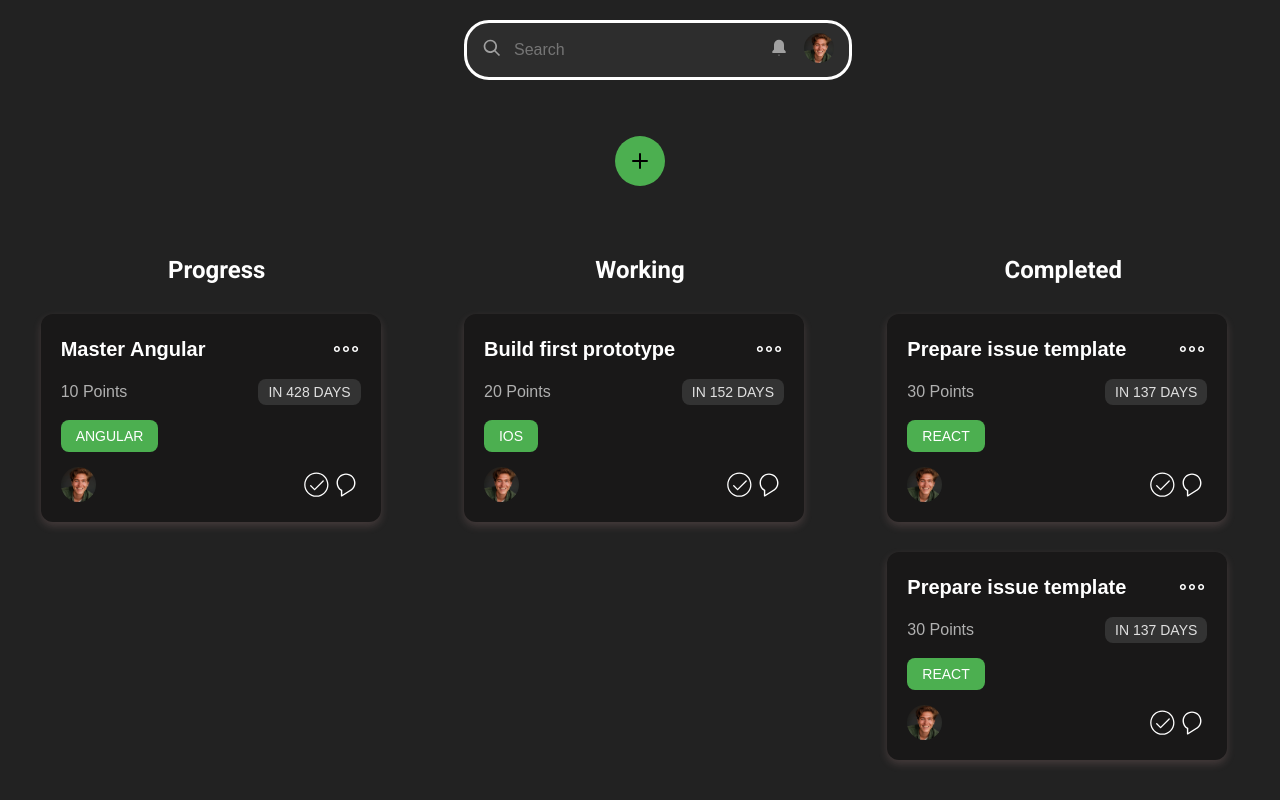
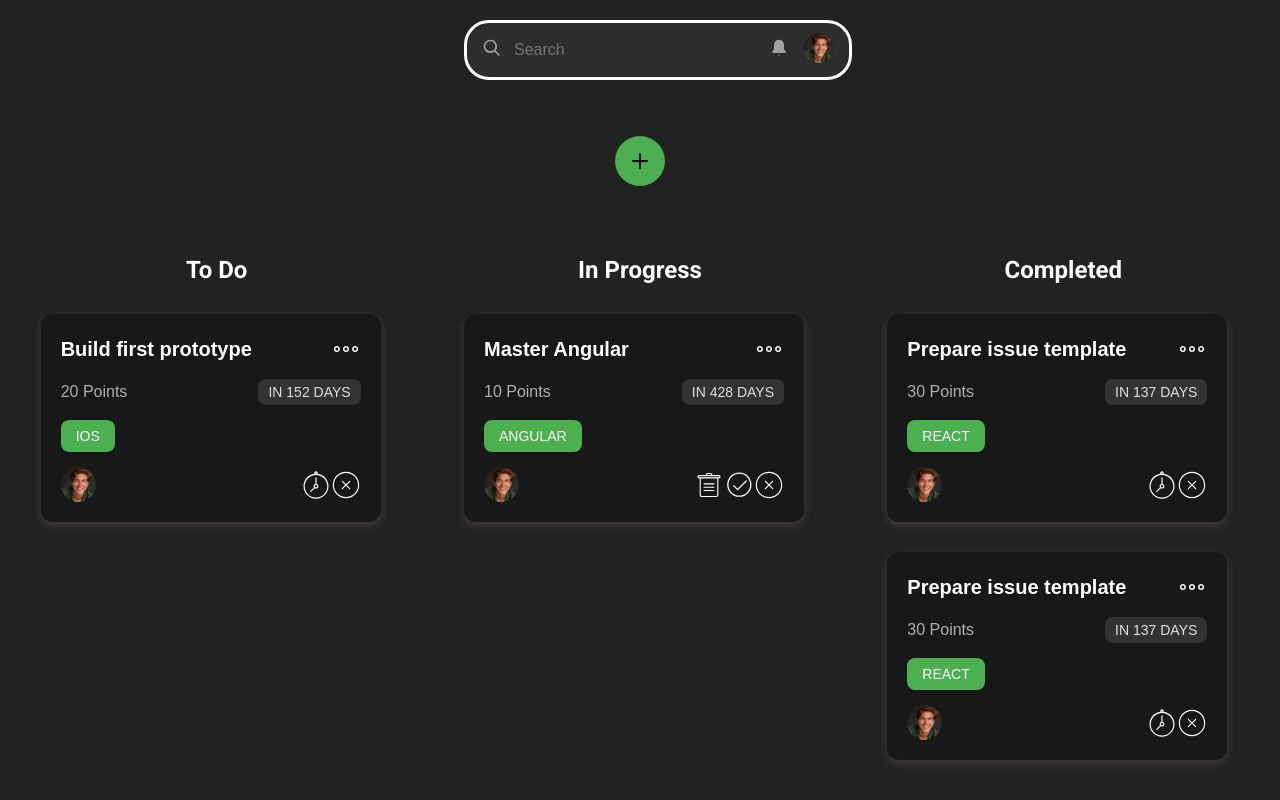
Before and after one commit to Brianmax/angular-ravn, an Angular app: page / in a window 1280 px wide. Built offline with nearby package versions, Linux system fonts and the light colour scheme.

Commit message:
complete buttons functionalities

```diff
--- a/src/app/task-creator/task-creator.component.html
+++ b/src/app/task-creator/task-creator.component.html
@@ -17,8 +17,8 @@
     <p>
       <label for="status">Status</label>
       <select id="status" name="status" formControlName="status">
-        <option value="in-progress">In Progress</option>
-        <option value="working">Working</option>
+        <option value="todo">Todo</option>
+        <option value="in-progress">In progress</option>
         <option value="completed">Completed</option>
       </select>
     </p>
--- a/src/app/task/task.component.html
+++ b/src/app/task/task.component.html
@@ -26,11 +26,34 @@
   <div class="card-footer">
     <img src="../../assets/user.jpg" alt="User Avatar" class="avatar">
     <div class="footer-icons">
-      <svg class="svg-icon hover-svg-icon" viewBox="0 0 20 20">
+      <svg
+        class="svg-icon hover-svg-icon"
+        viewBox="0 0 20 20"
+        *ngIf="userTask.status=='in-progress'"
+        (click)="chageStatus('todo')"
+      >
+        <path fill="#FFFFFF" d="M16.588,3.411h-4.466c0.042-0.116,0.074-0.236,0.074-0.366c0-0.606-0.492-1.098-1.099-1.098H8.901c-0.607,0-1.098,0.492-1.098,1.098c0,0.13,0.033,0.25,0.074,0.366H3.41c-0.606,0-1.098,0.492-1.098,1.098c0,0.607,0.492,1.098,1.098,1.098h0.366V16.59c0,0.808,0.655,1.464,1.464,1.464h9.517c0.809,0,1.466-0.656,1.466-1.464V5.607h0.364c0.607,0,1.1-0.491,1.1-1.098C17.688,3.903,17.195,3.411,16.588,3.411z M8.901,2.679h2.196c0.202,0,0.366,0.164,0.366,0.366S11.3,3.411,11.098,3.411H8.901c-0.203,0-0.366-0.164-0.366-0.366S8.699,2.679,8.901,2.679z M15.491,16.59c0,0.405-0.329,0.731-0.733,0.731H5.241c-0.404,0-0.732-0.326-0.732-0.731V5.607h10.983V16.59z M16.588,4.875H3.41c-0.203,0-0.366-0.164-0.366-0.366S3.208,4.143,3.41,4.143h13.178c0.202,0,0.367,0.164,0.367,0.366S16.79,4.875,16.588,4.875zM6.705,14.027h6.589c0.202,0,0.366-0.164,0.366-0.366s-0.164-0.367-0.366-0.367H6.705c-0.203,0-0.366,0.165-0.366,0.367S6.502,14.027,6.705,14.027z M6.705,11.83h6.589c0.202,0,0.366-0.164,0.366-0.365c0-0.203-0.164-0.367-0.366-0.367H6.705c-0.203,0-0.366,0.164-0.366,0.367C6.339,11.666,6.502,11.83,6.705,11.83z M6.705,9.634h6.589c0.202,0,0.366-0.164,0.366-0.366c0-0.202-0.164-0.366-0.366-0.366H6.705c-0.203,0-0.366,0.164-0.366,0.366C6.339,9.47,6.502,9.634,6.705,9.634z"></path>
+      </svg>
+      <svg
+        class="svg-icon hover-svg-icon" viewBox="0 0 20 20"
+        *ngIf="userTask.status=='todo' || userTask.status=='completed'"
+        (click)="chageStatus('in-progress')"
+      >
+        <path fill="#FFFFFF" d="M11.088,2.542c0.063-0.146,0.103-0.306,0.103-0.476c0-0.657-0.534-1.19-1.19-1.19c-0.657,0-1.19,0.533-1.19,1.19c0,0.17,0.038,0.33,0.102,0.476c-4.085,0.535-7.243,4.021-7.243,8.252c0,4.601,3.73,8.332,8.332,8.332c4.601,0,8.331-3.73,8.331-8.332C18.331,6.562,15.173,3.076,11.088,2.542z M10,1.669c0.219,0,0.396,0.177,0.396,0.396S10.219,2.462,10,2.462c-0.22,0-0.397-0.177-0.397-0.396S9.78,1.669,10,1.669z M10,18.332c-4.163,0-7.538-3.375-7.538-7.539c0-4.163,3.375-7.538,7.538-7.538c4.162,0,7.538,3.375,7.538,7.538C17.538,14.957,14.162,18.332,10,18.332z M10.386,9.26c0.002-0.018,0.011-0.034,0.011-0.053V5.24c0-0.219-0.177-0.396-0.396-0.396c-0.22,0-0.397,0.177-0.397,0.396v3.967c0,0.019,0.008,0.035,0.011,0.053c-0.689,0.173-1.201,0.792-1.201,1.534c0,0.324,0.098,0.625,0.264,0.875c-0.079,0.014-0.155,0.043-0.216,0.104l-2.244,2.244c-0.155,0.154-0.155,0.406,0,0.561s0.406,0.154,0.561,0l2.244-2.242c0.061-0.062,0.091-0.139,0.104-0.217c0.251,0.166,0.551,0.264,0.875,0.264c0.876,0,1.587-0.711,1.587-1.587C11.587,10.052,11.075,9.433,10.386,9.26z M10,11.586c-0.438,0-0.793-0.354-0.793-0.792c0-0.438,0.355-0.792,0.793-0.792c0.438,0,0.793,0.355,0.793,0.792C10.793,11.232,10.438,11.586,10,11.586z"></path>
+      </svg>
+      <svg
+        class="svg-icon hover-svg-icon" viewBox="0 0 20 20"
+        *ngIf="userTask.status=='in-progress'"
+        (click)="chageStatus('completed')"
+      >
         <path fill="#FFFFFF" d="M10.219,1.688c-4.471,0-8.094,3.623-8.094,8.094s3.623,8.094,8.094,8.094s8.094-3.623,8.094-8.094S14.689,1.688,10.219,1.688 M10.219,17.022c-3.994,0-7.242-3.247-7.242-7.241c0-3.994,3.248-7.242,7.242-7.242c3.994,0,7.241,3.248,7.241,7.242C17.46,13.775,14.213,17.022,10.219,17.022 M15.099,7.03c-0.167-0.167-0.438-0.167-0.604,0.002L9.062,12.48l-2.269-2.277c-0.166-0.167-0.437-0.167-0.603,0c-0.166,0.166-0.168,0.437-0.002,0.603l2.573,2.578c0.079,0.08,0.188,0.125,0.3,0.125s0.222-0.045,0.303-0.125l5.736-5.751C15.268,7.466,15.265,7.196,15.099,7.03"></path>
       </svg>
-      <svg class="svg-icon hover-svg-icon" viewBox="0 0 20 20">
-        <path fill="#FFFFFF" d="M10,2.262c-3.486,0-6.322,2.837-6.322,6.322c0,2.129,1.105,4.126,2.905,5.291l0.009,3.396c0.002,0.168,0.093,0.326,0.24,0.406c0.072,0.041,0.149,0.061,0.228,0.061c0.086,0,0.171-0.023,0.246-0.07l6.338-3.922c0.037-0.021,0.069-0.049,0.098-0.08c1.618-1.193,2.581-3.084,2.581-5.082C16.322,5.099,13.485,2.262,10,2.262z M13.109,12.969c-0.016,0.01-0.03,0.023-0.044,0.037l-5.542,3.426l-0.006-2.594c0.012-0.027,0.023-0.057,0.03-0.086c0.05-0.203-0.041-0.414-0.221-0.52c-1.675-0.963-2.715-2.746-2.715-4.648c0-2.971,2.417-5.387,5.388-5.387c2.971,0,5.387,2.417,5.387,5.387C15.387,10.316,14.536,11.955,13.109,12.969z"></path>
+      <svg
+        class="svg-icon hover-svg-icon"
+        viewBox="0 0 20 20"
+        (click)="removeTask()"
+      >
+        <path fill="#FFFFFF" d="M12.71,7.291c-0.15-0.15-0.393-0.15-0.542,0L10,9.458L7.833,7.291c-0.15-0.15-0.392-0.15-0.542,0c-0.149,0.149-0.149,0.392,0,0.541L9.458,10l-2.168,2.167c-0.149,0.15-0.149,0.393,0,0.542c0.15,0.149,0.392,0.149,0.542,0L10,10.542l2.168,2.167c0.149,0.149,0.392,0.149,0.542,0c0.148-0.149,0.148-0.392,0-0.542L10.542,10l2.168-2.168C12.858,7.683,12.858,7.44,12.71,7.291z M10,1.188c-4.867,0-8.812,3.946-8.812,8.812c0,4.867,3.945,8.812,8.812,8.812s8.812-3.945,8.812-8.812C18.812,5.133,14.867,1.188,10,1.188z M10,18.046c-4.444,0-8.046-3.603-8.046-8.046c0-4.444,3.603-8.046,8.046-8.046c4.443,0,8.046,3.602,8.046,8.046C18.046,14.443,14.443,18.046,10,18.046z"></path>
       </svg>
     </div>
   </div>
--- a/src/app/task/task.component.ts
+++ b/src/app/task/task.component.ts
@@ -2,6 +2,7 @@ import {Component, Input, Output} from '@angular/core';
 import {TaskModel} from "./task.model";
 import {NgForOf, NgIf} from "@angular/common";
 import {MenuComponent} from "../menu/menu.component";
+import {TaskService} from "../tasks/task.service";
 
 @Component({
   selector: 'app-task',
@@ -17,6 +18,7 @@ import {MenuComponent} from "../menu/menu.component";
 export class TaskComponent {
   @Input({required:true}) userTask!: TaskModel;
   isEditing = false;
+  constructor(private taskService: TaskService) { }
 
   computeDueDate(dueDate: string) {
     const dueDateSt = new Date(dueDate);
@@ -35,4 +37,12 @@ export class TaskComponent {
   editTask() {
     this.isEditing = true;
   }
+
+  chageStatus(status: string) {
+    this.userTask.status = status;
+  }
+
+  removeTask() {
+    this.taskService.removeTask(this.userTask);
+  }
 }
--- a/src/app/tasks/dummy-task.ts
+++ b/src/app/tasks/dummy-task.ts
@@ -13,7 +13,7 @@ export const DUMMY_TASKS: TaskModel[] = [
     points: 20,
     dueDate: '2024-05-31',
     tags: ['IOS'],
-    status: 'working'
+    status: 'todo'
   },
   {
     title: 'Prepare issue template',
--- a/src/app/tasks/task.service.ts
+++ b/src/app/tasks/task.service.ts
@@ -21,4 +21,7 @@ export class TaskService {
   get tagsList() {
     return this.tags;
   }
+  removeTask(task: TaskModel) {
+    this.tasks = this.tasks.filter(t => t !== task);
+  }
 }
--- a/src/app/tasks/tasks.component.html
+++ b/src/app/tasks/tasks.component.html
@@ -9,17 +9,17 @@
   </div>
   <div class="task-container">
     <div class="progress">
-      <h2>Progress</h2>
+      <h2>To Do</h2>
       <ul class="task-list">
-        <li *ngFor="let task of filteredTasks('in-progress')">
+        <li *ngFor="let task of filteredTasks('todo')">
           <app-task [userTask]="task"/>
         </li>
       </ul>
     </div>
     <div class="working">
-      <h2>Working</h2>
+      <h2>In Progress</h2>
       <ul class="task-list">
-        <li *ngFor="let task of filteredTasks('working')">
+        <li *ngFor="let task of filteredTasks('in-progress')">
           <app-task [userTask]="task"/>
         </li>
       </ul>
```
